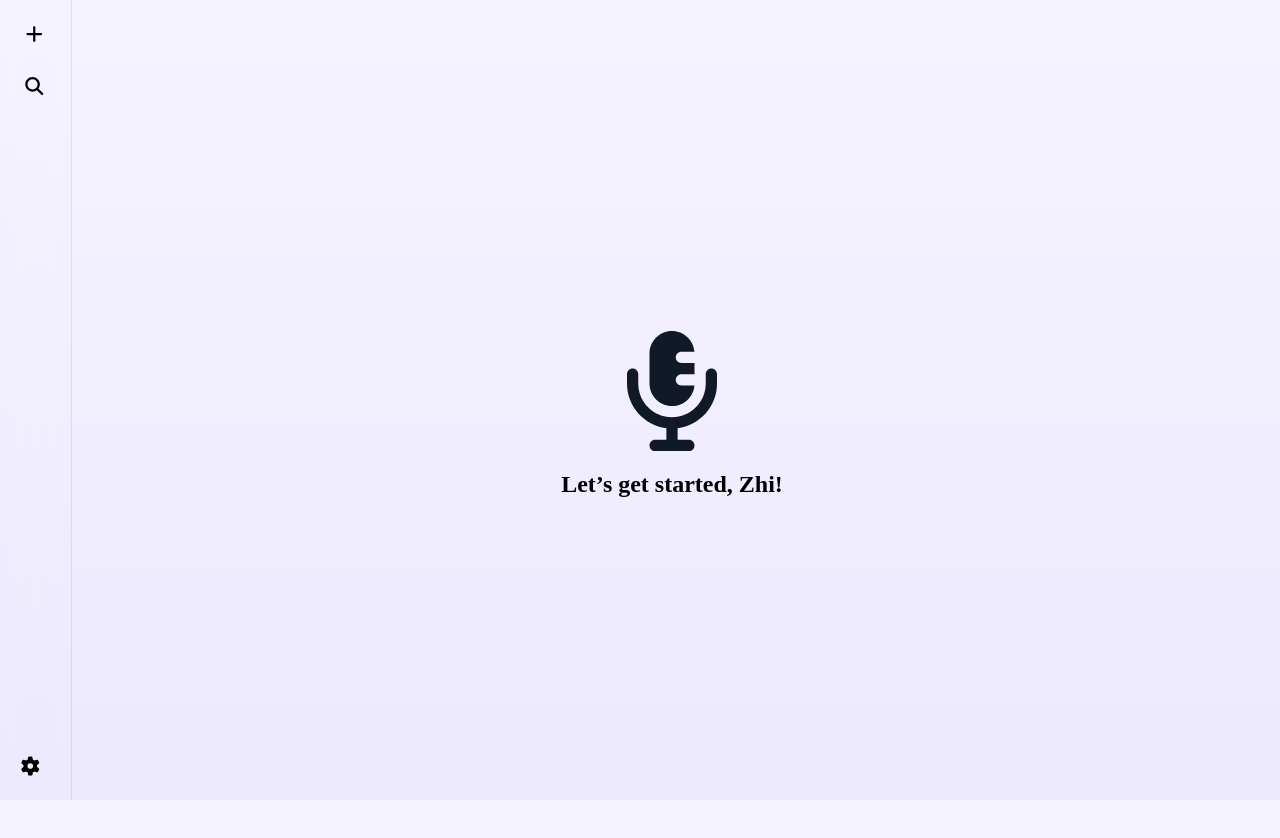
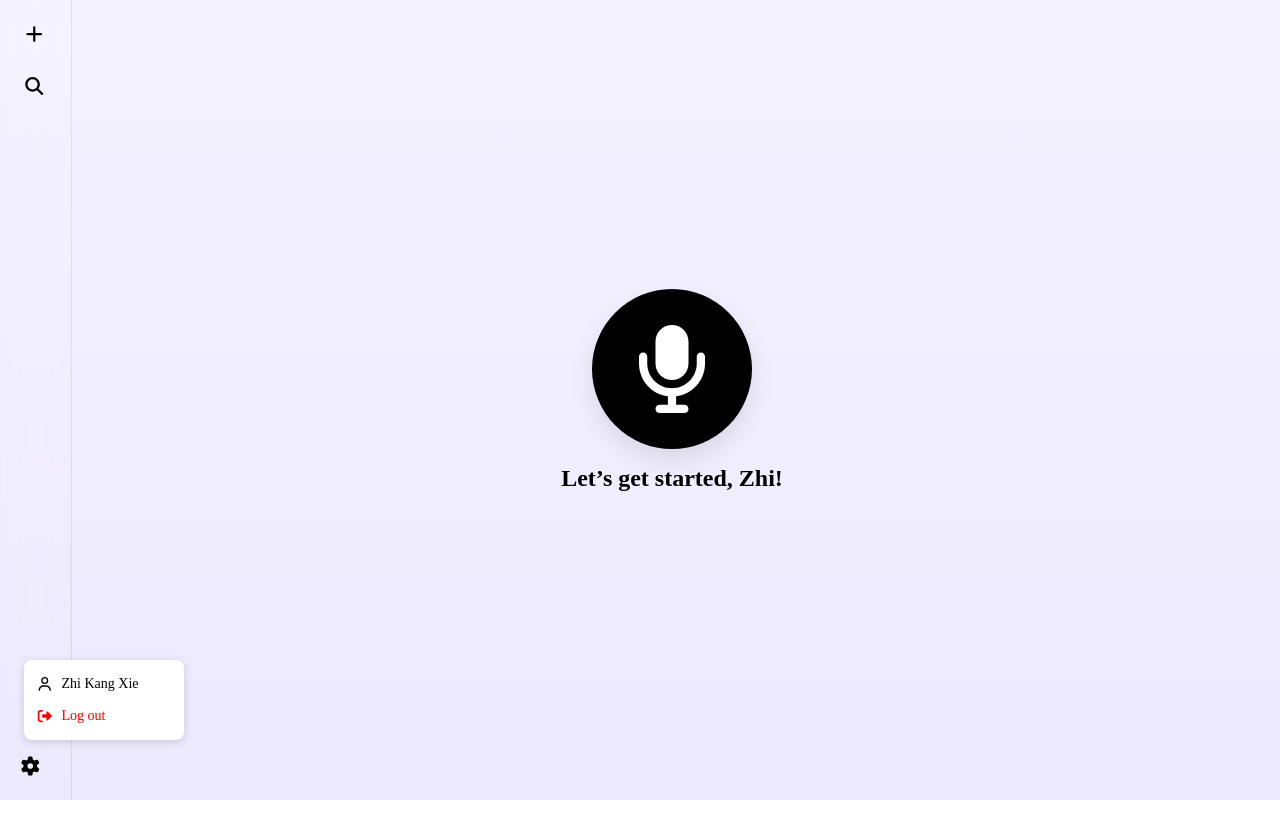
Before and after one commit to zhikangxie107/transcribe, a Vue app: page /app in a window 1280 px wide. Both pictures are taken after a click on the button 30 px from the left and 766 px from the top of the page. Shown: the top 838 px of the page. After the commit the page ends 800 px from the top, so only its background shows below. Built offline with nearby package versions, Linux system fonts and the light colour scheme.

Commit message:
recording state frontend

```diff
--- a/package.json
+++ b/package.json
@@ -13,6 +13,7 @@
   },
   "dependencies": {
     "@fortawesome/fontawesome-svg-core": "^7.0.0",
+    "@fortawesome/free-regular-svg-icons": "^7.0.0",
     "@fortawesome/free-solid-svg-icons": "^7.0.0",
     "@fortawesome/vue-fontawesome": "^3.1.1",
     "vue": "^3.5.18",
--- a/src/components/Sidebar.vue
+++ b/src/components/Sidebar.vue
@@ -21,27 +21,57 @@
 			</button>
 		</nav>
 
+		<div class="settings-container">
 			<!-- bottom gear -->
 			<button
 				class="icon-btn settings"
 				aria-label="Settings"
+				@click="showMenu = !showMenu"
 			>
 				<FontAwesomeIcon :icon="faGear" />
 			</button>
+
+			<!-- popup menu -->
+			<div class="settings-popup" v-show="showMenu">
+				<div class="menu-item">
+					<FontAwesomeIcon :icon="faUser" />
+					<span>{{ username }}</span>
+				</div>
+				<div class="menu-item logout" @click="logout">
+					<FontAwesomeIcon :icon="faRightFromBracket" />
+					<span>Log out</span>
+				</div>
+			</div>
+		</div>
 	</aside>
 </template>
 
 <script setup>
 import { FontAwesomeIcon } from '@fortawesome/vue-fontawesome';
-import { faPlus, faMagnifyingGlass, faGear } from '@fortawesome/free-solid-svg-icons';
-
+import {
+	faPlus,
+	faMagnifyingGlass,
+	faGear,
+	faRightFromBracket,
+} from '@fortawesome/free-solid-svg-icons';
+import { faUser } from '@fortawesome/free-regular-svg-icons';
+import { ref } from 'vue';
 // Props
 defineProps({
 	active: { type: String, default: '' }, // 'new' | 'search' | 'history' | 'settings'
 	avatar: { type: String, default: '@/assets/fantuan.png' },
 });
 
-// Emits: 'new-recording', 'search', 'open-history', 'open-settings', 'open-profile'
+// State
+const showMenu = ref(false);
+const username = ref('Zhi Kang Xie');
+
+// Methods
+function logout() {
+	console.log('Logging out...');
+	// Add logout logic here
+	showMenu.value = false;
+}
 </script>
 
 <style lang="scss" scoped>
@@ -82,4 +112,38 @@ defineProps({
 		transform: scale(1.05); // slight pop effect
 	}
 }
+
+.settings-container {
+	position: relative;
+}
+
+.settings-popup {
+	position: absolute;
+	bottom: 3rem;
+	left: 1rem;
+	background: white;
+	border-radius: 8px;
+	box-shadow: 0 2px 8px rgba(0, 0, 0, 0.15);
+	padding: 8px 0;
+	width: 160px;
+	display: flex;
+	flex-direction: column;
+	z-index: 50;
+}
+
+.menu-item {
+	display: flex;
+	align-items: center;
+	gap: 8px;
+	padding: 8px 12px;
+	font-size: 14px;
+}
+
+.logout {
+	color: red;
+	cursor: pointer;
+	&:hover {
+		background-color: #f3f4f6;
+	}
+}
 </style>
--- a/src/views/AppView.vue
+++ b/src/views/AppView.vue
@@ -7,52 +7,198 @@
 			@search="handleSearch"
 		/>
 
-    <section class="content">
-      <div class="hero">
-        <FontAwesomeIcon :icon="faMicrophoneLines" class="mic" />
+		<section class="content" :class="{ recording: isRecording }">
+			<!-- Initial (idle) state -->
+			<div class="hero" v-show="!isRecording">
+				<button
+					class="mic-button"
+					@click="toggleRecording"
+					aria-label="Start recording"
+				>
+					<FontAwesomeIcon :icon="faMicrophone" class="mic" />
+				</button>
 				<h2>Let’s get started, Zhi!</h2>
+			</div>
+
+			<!-- Recording state -->
+			<div class="rec-layout" v-show="isRecording">
+				<button
+					class="mic-button"
+					@click="toggleRecording"
+					aria-label="Stop recording"
+					:aria-pressed="isRecording"
+				>
+					<FontAwesomeIcon :icon="faMicrophone" class="mic" />
+				</button>
+
+				<aside class="transcript-pane">
+					<textarea
+						v-model="transcript"
+						placeholder="Your transcript will appear here. You can edit it before saving…"
+					/>
+					<div class="actions">
+						<button class="save" @click="saveTranscript">Save</button>
+					</div>
+				</aside>
 			</div>
 		</section>
 	</main>
 </template>
 
 <script setup>
-import { ref } from 'vue'
-import { useRouter } from 'vue-router'
-import Sidebar from '@/components/Sidebar.vue'
-import { FontAwesomeIcon } from '@fortawesome/vue-fontawesome'
-import { faMicrophoneLines } from '@fortawesome/free-solid-svg-icons'
+import { ref } from 'vue';
+import { useRouter } from 'vue-router';
+import Sidebar from '@/components/Sidebar.vue';
+import { FontAwesomeIcon } from '@fortawesome/vue-fontawesome';
+import { faMicrophone } from '@fortawesome/free-solid-svg-icons';
 
-const router = useRouter()
-const activeItem = ref('new')                 // set based on current view
+const router = useRouter();
+const activeItem = ref('new');
+const isRecording = ref(false);
+const transcript = ref(''); // put live transcript here as you capture audio
 
-function handleNew()      { activeItem.value = 'new'; /* open recorder */ }
-function handleSearch()   { activeItem.value = 'search'; /* open search UI */ }
-function goHistory()      { activeItem.value = 'history'; router.push('/app/history') }
-function goSettings()     { activeItem.value = 'settings'; router.push('/app/settings') }
-function goProfile()      { router.push('/app/profile') }
+function handleNew() {
+	activeItem.value = 'new';
+}
+function handleSearch() {
+	activeItem.value = 'search';
+}
+
+function toggleRecording() {
+	isRecording.value = !isRecording.value;
+	// TODO: start/stop your recorder here
+}
+
+function saveTranscript() {
+	// persist transcript.value somewhere (emit, API call, etc.)
+	console.log('Saved transcript:', transcript.value);
+}
 </script>
 
 <style lang="scss" scoped>
 .app-shell {
-  min-height: 100vh;
+	height: 100vh; /* exact viewport height */
 }
 
-/* push content so it doesn’t sit under the fixed sidebar */
+/* keep content out from under fixed sidebar */
 .content {
 	margin-left: 64px;
-  min-height: 100vh;
+	height: 100vh; /* exact, not min-height */
+	box-sizing: border-box; /* include padding in the height */
 	display: grid;
 	place-items: center;
 	padding: 24px;
+
+	/* mic defaults (idle) */
+	--mic-size: 10rem;
+	--mic-bg: #000;
+	--mic-icon: #fff;
+
+	&.recording {
+		--mic-size: 8rem;
+		--mic-bg: #ef4444;
+		--mic-icon: #fff;
+		place-items: stretch; /* let rec-layout control placement */
+	}
 }
 
-/* center hero for your initial state */
+/* Initial center */
 .hero {
 	text-align: center;
+	h2 {
+		margin-top: 16px;
+	}
+}
+
+/* Recording layout fills the viewport area (minus padding already handled) */
+.rec-layout {
+	width: 100%;
+	height: 100%; /* consume the full .content area */
+	display: grid;
+	grid-template-columns: 1fr 520px;
+	align-items: center; /* center the mic vertically */
+	justify-items: center;
+	padding-right: 24px;
+}
+
+/* Mic */
+.mic-button {
+	background: var(--mic-bg);
+	color: var(--mic-icon);
+	border: none;
+	border-radius: 50%;
+	width: var(--mic-size);
+	height: var(--mic-size);
+	display: inline-flex;
+	align-items: center;
+	justify-content: center;
+	cursor: pointer;
+	box-shadow: 0 10px 24px rgba(0, 0, 0, 0.1);
+	transition: background 140ms ease, transform 140ms ease, width 160ms ease,
+		height 160ms ease;
+	&:hover {
+		transform: scale(1.03);
+	}
+	&:active {
+		transform: scale(0.98);
+	}
 }
 .mic {
-  font-size: 120px;
-  color: #111827;
+	font-size: calc(var(--mic-size) * 0.55);
+}
+
+/* Right pane fits without forcing page scroll */
+.transcript-pane {
+	height: 100%;
+	width: 100%;
+	padding: 1.5rem;
+	background: #fff;
+	border-radius: 14px;
+	box-shadow: 0 8px 22px rgba(0, 0, 0, 0.1);
+	display: flex;
+	flex-direction: column;
+	overflow: hidden; /* keep rounded corners clean */
+
+	textarea {
+		flex: 1; /* fills available space */
+		width: 95%;
+		min-height: 0; /* allow flex child to shrink */
+		resize: none;
+		border: none;
+		padding: 12px;
+		line-height: 1.45;
+		outline: none;
+		overflow: auto; /* only the text scrolls */
+		background: #fff;
+	}
+
+	.actions {
+		display: flex;
+		justify-content: flex-end;
+		gap: 8px;
+		margin-top: 12px;
+        margin-right: 1rem;
+	}
+
+	.save {
+		background: #111;
+		color: #fff;
+		border: none;
+		padding: 10px 20px;
+		border-radius: 12px;
+		font-weight: 600;
+		cursor: pointer;
+	}
+}
+
+/* Responsive */
+@media (max-width: 900px) {
+	.rec-layout {
+		grid-template-columns: 1fr;
+		align-items: start;
+	}
+	.transcript-pane {
+		height: 70vh;
+	} /* still no page scroll */
 }
 </style>
```
Also changed, not shown: 1 other file (tests, documents, lock files or other folders). Lines whose indentation alone changed are shown as unchanged.
